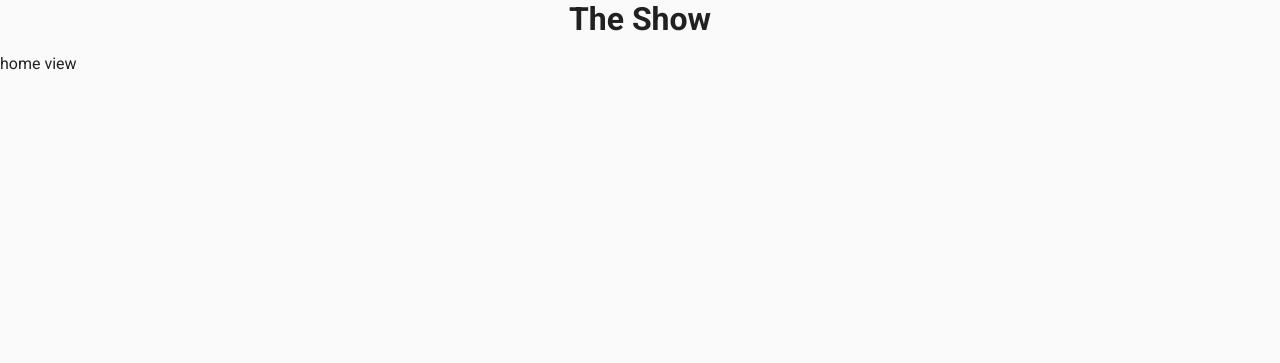
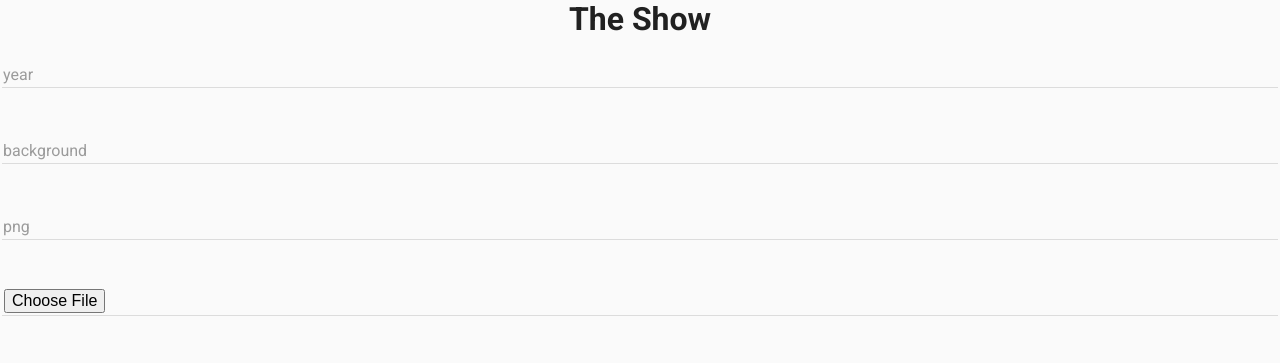
Before and after one commit to prime-team-theshow/the-show, a website: page public/index.html at #!/create-year in a window 1280 px wide. Drawn offline with nearby package versions, Linux system fonts and the light colour scheme.

Commit message:
setup csv upload

```diff
--- a/public/scripts/client.js
+++ b/public/scripts/client.js
@@ -39,8 +39,8 @@ myApp.config(function ($routeProvider, $mdThemingProvider) {
     }).when('/registration/:orgId', {
     templateUrl: '/views/registration.html',
     controller: 'RegistrationController as rc'
-    }).when('/createyear', {
-        templateUrl: '/views/createYear.html',
+    }).when('/create-year', {
+        templateUrl: '/views/create-year.html',
         controller: 'CreateYearController as cyc'
     }).otherwise('/');
 
```
Also changed, not shown: public/views/create-year.html (renamed from public/views/createYear.html, +4 -1 lines), public/views/winners.html (+8 -3 lines).
